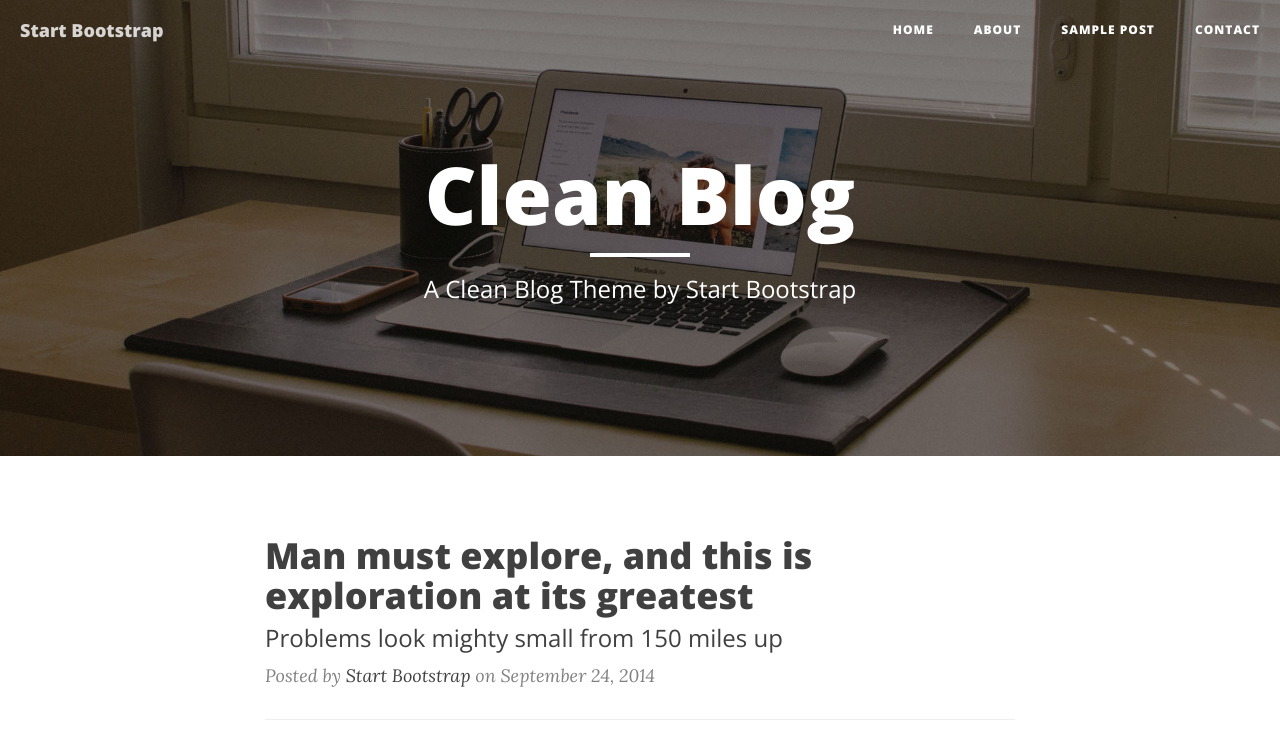
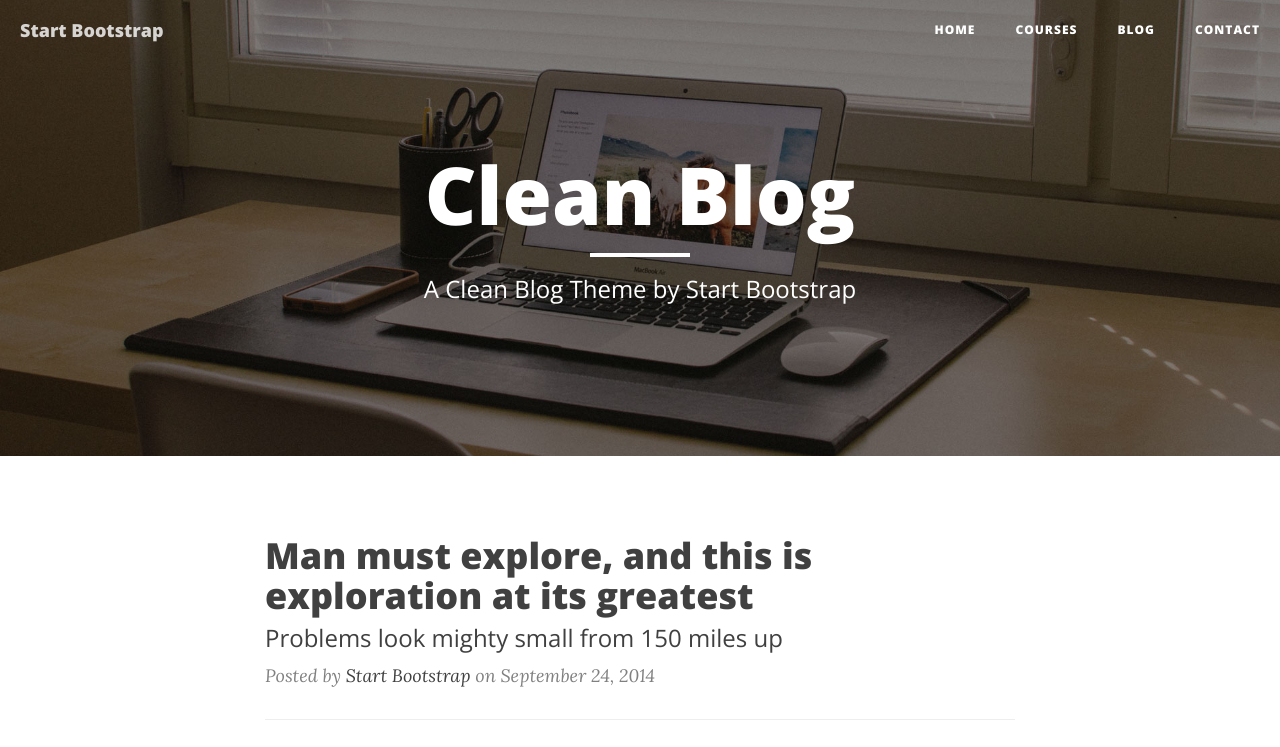
Before and after one commit to intelautodrive/intelautodrive, a plain HTML site: page index.html in a window 1280 px wide. Shown: the top 747 px of the page. Drawn offline with nearby package versions, Linux system fonts and the light colour scheme.

Commit message:
Add files via upload

```diff
--- a/index.html
+++ b/index.html
@@ -54,13 +54,13 @@
                         <a href="index.html">Home</a>
                     </li>
                     <li>
-                        <a href="about.html">About</a>
+                        <a href="about.html">Courses</a>
                     </li>
                     <li>
-                        <a href="post.html">Sample Post</a>
+                        <a href="post.html">Blog</a>
                     </li>
                     <li>
-                        <a href="contact.html">Contact</a>
+                        <a href="contact.html">Contact </a>
                     </li>
                 </ul>
             </div>
```
